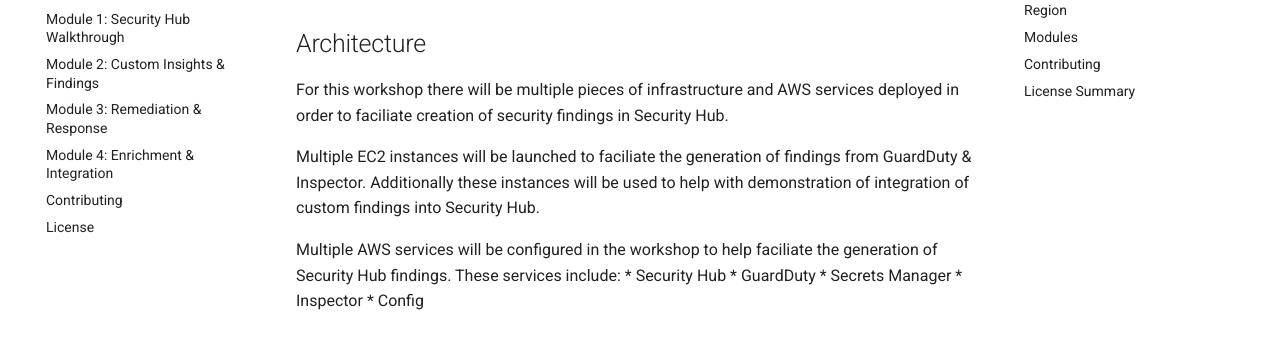
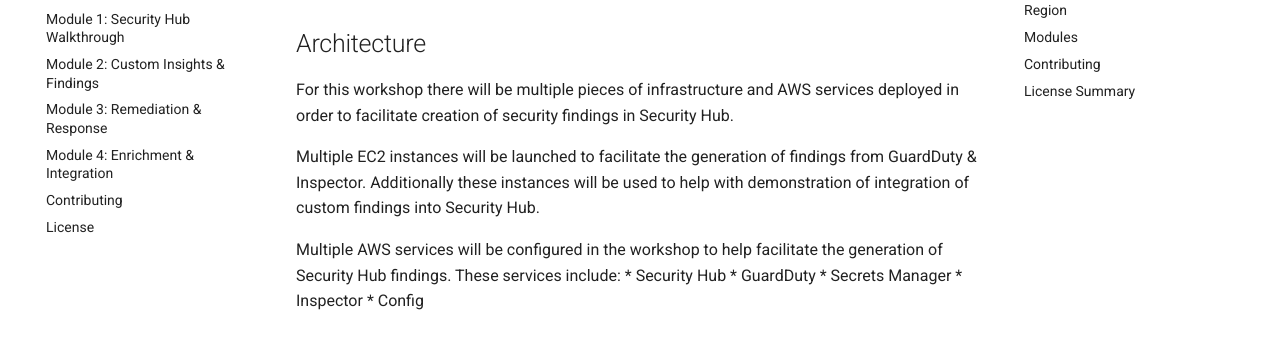
Before and after one commit to aws-samples/aws-security-hub-workshop, an MkDocs documentation site: the page built from docs/index.md, in a window 1280 px wide and 900 px high, scrolled down 563 px. Shown: the part 180-528 px from the top of the window. Built offline with MkDocs 1.6.1 and Material for MkDocs 9.7.7, drawn with Linux system fonts in a browser that asks for light colours; comment, search, counter and statistics services are not loaded.

Commit message:
fixing some typos

```diff
--- a/docs/index.md
+++ b/docs/index.md
@@ -16,11 +16,11 @@
 
 ## Architecture
 
-For this workshop there will be multiple pieces of infrastructure and AWS services deployed in order to faciliate creation of security findings in Security Hub.
+For this workshop there will be multiple pieces of infrastructure and AWS services deployed in order to facilitate creation of security findings in Security Hub.
 
-Multiple EC2 instances will be launched to faciliate the generation of findings from GuardDuty & Inspector.  Additionally these instances will be used to help with demonstration of integration of custom findings into Security Hub.
+Multiple EC2 instances will be launched to facilitate the generation of findings from GuardDuty & Inspector.  Additionally these instances will be used to help with demonstration of integration of custom findings into Security Hub.
 
-Multiple AWS services will be configured in the workshop to help faciliate the generation of Security Hub findings.  These services include:
+Multiple AWS services will be configured in the workshop to help facilitate the generation of Security Hub findings.  These services include:
 * Security Hub
 * GuardDuty
 * Secrets Manager
```
Also changed, not shown: docs/02-custom-insights-findings.md (+1 -1 lines), 2 other files.
